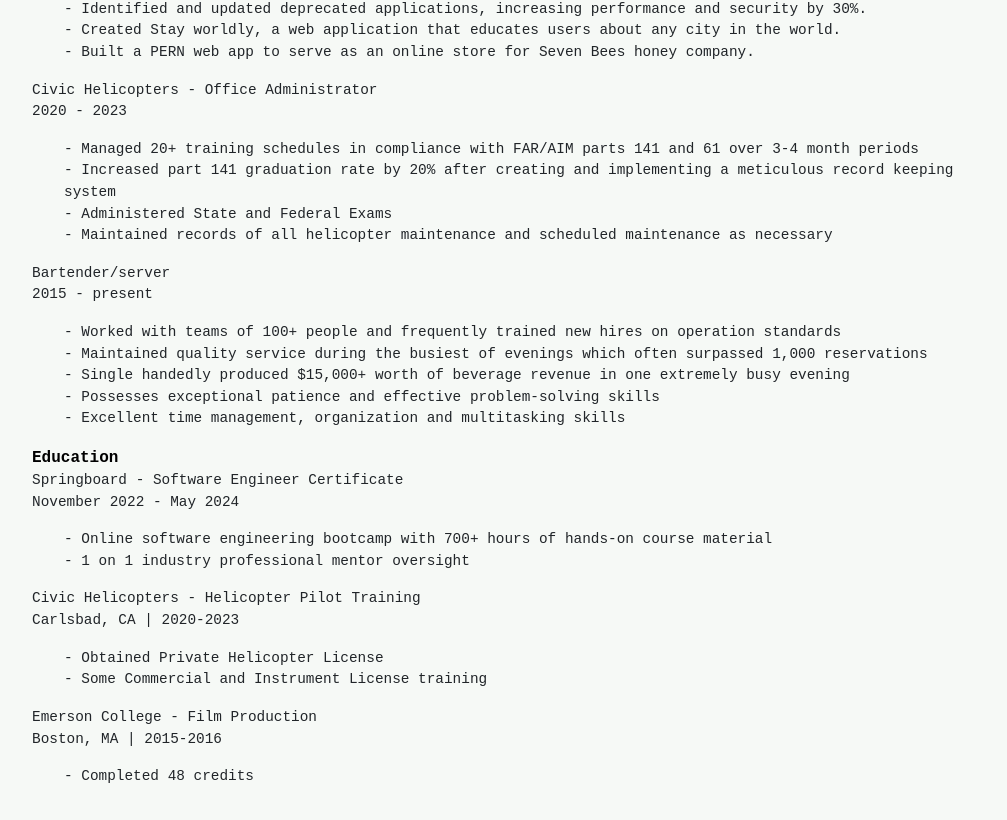
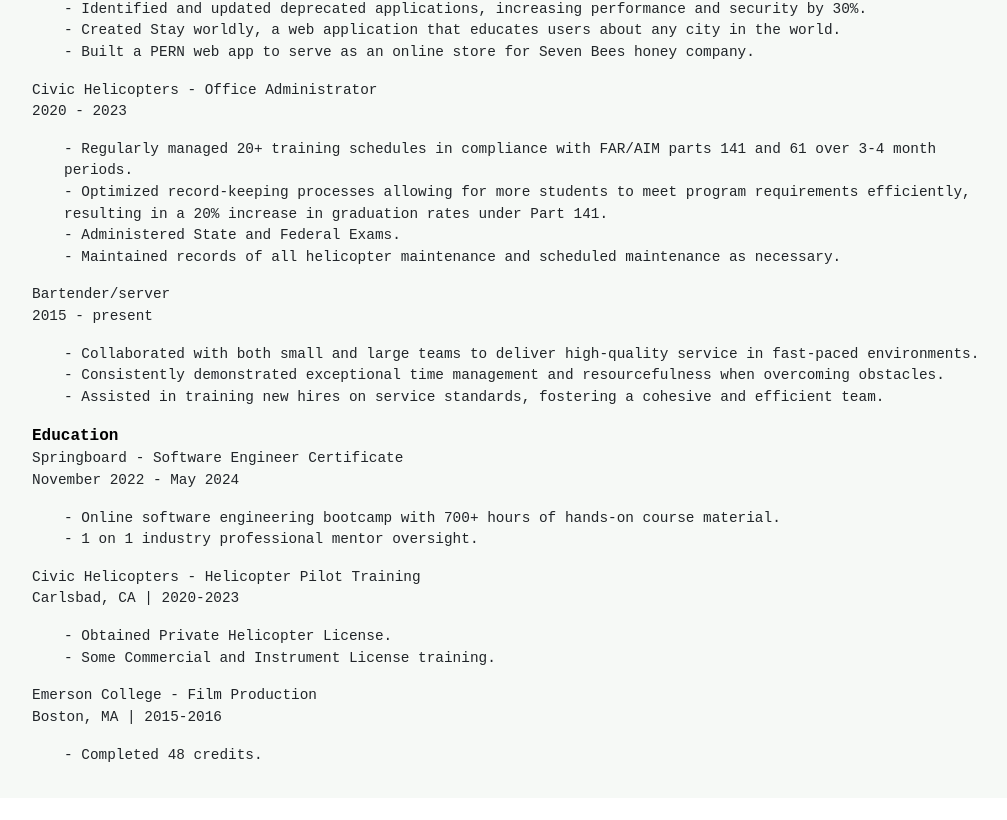
Before and after one commit to SamStratton2112/Portfolio, a React (Create React App) app: page /resume in a window 1280 px wide. Shown: the part 851-1671 px from the top of the page, without its empty margins (128-1135 px from the left). After the commit the page ends 1649 px from the top, so only its background shows below. Built offline with nearby package versions, Linux system fonts and the light colour scheme.

Commit message:
update Resume

```diff
--- a/src/Resume.js
+++ b/src/Resume.js
@@ -65,10 +65,10 @@
                     2020 - 2023
                     </p>
                     <ul>
-                    <li>- Managed 20+ training schedules in compliance with FAR/AIM parts 141 and 61 over 3-4 month periods</li>
-                    <li>- Increased part 141 graduation rate by 20% after creating and implementing a meticulous record keeping system</li>
-                    <li>- Administered State and Federal Exams</li>
-                    <li>- Maintained records of all helicopter maintenance and scheduled maintenance as necessary</li>
+                    <li>- Regularly managed 20+ training schedules in compliance with FAR/AIM parts 141 and 61 over 3-4 month periods.</li>
+                    <li>- Optimized record-keeping processes allowing for more students to meet program requirements efficiently, resulting in a 20% increase in graduation rates under Part 141.</li>
+                    <li>- Administered State and Federal Exams.</li>
+                    <li>- Maintained records of all helicopter maintenance and scheduled maintenance as necessary.</li>
                     </ul>
                 </div>
                 <div className="work-experience-job">
@@ -78,11 +78,9 @@
                     2015 - present
                     </p>
                     <ul>
-                    <li>- Worked with teams of 100+ people and frequently trained new hires on operation standards</li>
-                    <li>- Maintained quality service during the busiest of evenings which often surpassed 1,000 reservations</li>
-                    <li>- Single handedly produced $15,000+ worth of beverage revenue in one extremely busy evening</li>
-                    <li>- Possesses exceptional patience and effective problem-solving skills</li>
-                    <li>- Excellent time management, organization and multitasking skills</li>
+                    <li>- Collaborated with both small and large teams to deliver high-quality service in fast-paced environments.</li>
+                    <li>- Consistently demonstrated exceptional time management and resourcefulness when overcoming obstacles.</li>
+                    <li>- Assisted in training new hires on service standards, fostering a cohesive and efficient team.</li>
                     </ul>
                 </div>
             </div>
@@ -95,8 +93,8 @@
                     November 2022 - May 2024
                     </p>
                     <ul>
-                        <li>- Online software engineering bootcamp with 700+ hours of hands-on course material</li>
-                        <li>- 1 on 1 industry professional mentor oversight</li>
+                        <li>- Online software engineering bootcamp with 700+ hours of hands-on course material.</li>
+                        <li>- 1 on 1 industry professional mentor oversight.</li>
                     </ul>
                 </div>
                 <div>
@@ -106,8 +104,8 @@
                     Carlsbad, CA | 2020-2023
                     </p>
                     <ul>
-                        <li>- Obtained Private Helicopter License</li>
-                        <li>- Some Commercial and Instrument License training</li>
+                        <li>- Obtained Private Helicopter License.</li>
+                        <li>- Some Commercial and Instrument License training.</li>
                     </ul>
                 </div>
                 <div>
@@ -117,7 +115,7 @@
                     Boston, MA | 2015-2016
                     </p>
                     <ul>
-                        <li>- Completed 48 credits</li>
+                        <li>- Completed 48 credits.</li>
                     </ul>
                 </div>
             </div>
```
